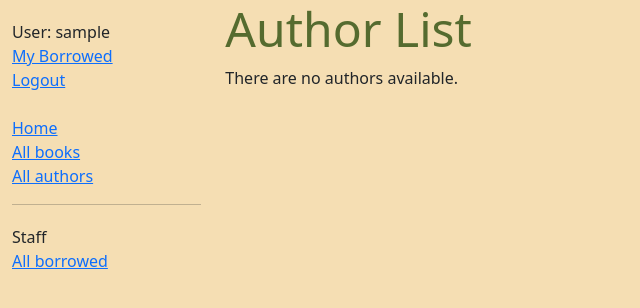
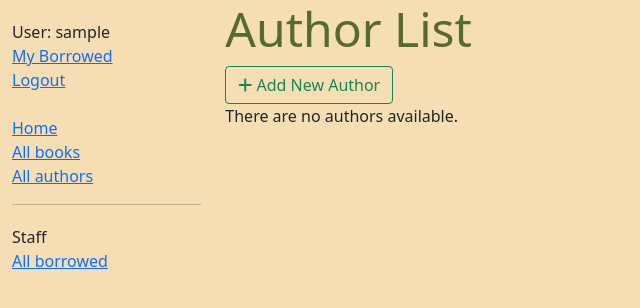
Before and after one commit to cetinogut/DS29_DastugoLibrary_Django, a Django app: page /catalog/authors/ in a window 1280 px wide. Shown: the top 308 px of the page, without its empty margins (0-640 px from the left). Run offline with Django 3.2, Linux system fonts and the light colour scheme; the visitor is signed in with stand-in values (Sample User, id 1); data that the repository does not hold is empty.

Commit message:
added new book/author button to the listings

```diff
--- a/dastugo_catalog_app/templates/dastugo_catalog_app/author_list.html
+++ b/dastugo_catalog_app/templates/dastugo_catalog_app/author_list.html
@@ -1,8 +1,22 @@
 {% extends "base_generic.html" %}
 
 {% block content %}
+<div class="row">
+  <div>
+    <h1>Author List</h1>
+  </div>
+  <div>
+    {% if user.is_staff %}
+      <a href="{% url 'author-create' %}">
+        <button class="btn btn-outline-success"><i class="fas fa-plus text-success"></i> Add New Author</button>
+      </a>
 
-<h1>Author List</h1>
+    {% endif %}
+
+  </div>
+</div>
+
+
 
 {% if author_list %}
   <ul>
```
Also changed, not shown: dastugo_catalog_app/templates/dastugo_catalog_app/book_list.html (+15 -1 lines).
